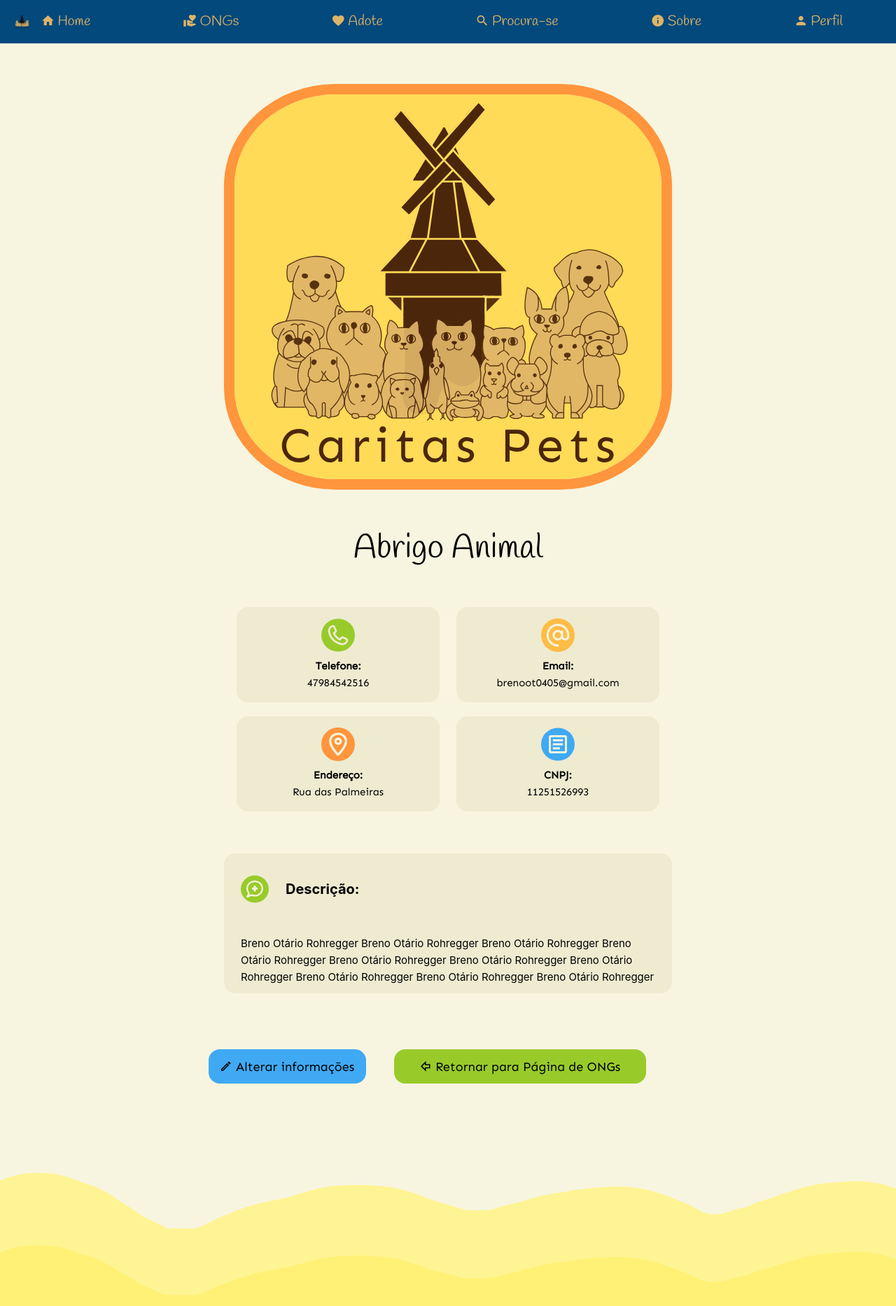
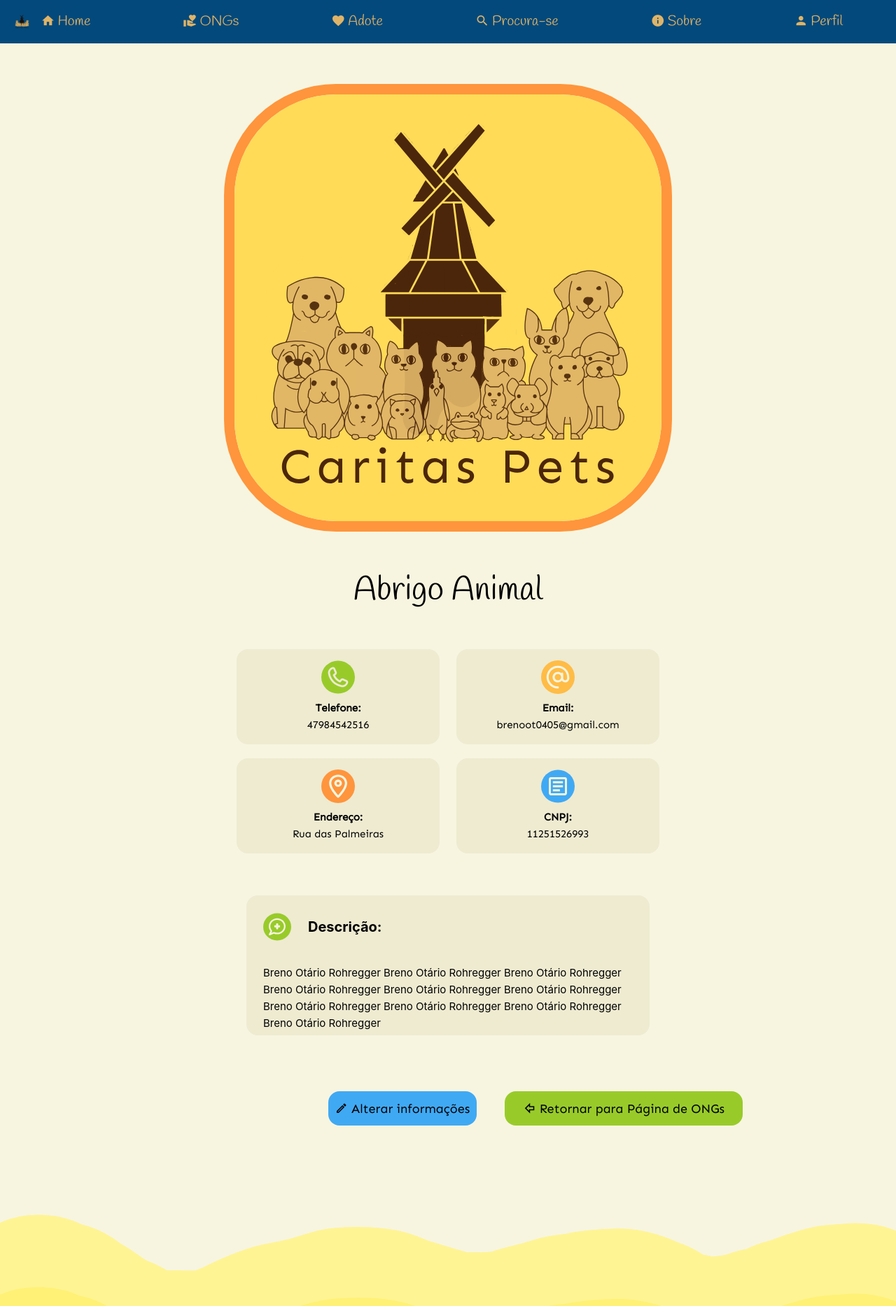
Before and after one commit to CaritasPets/Front-End, a Vue app: page /ongs/profile/1 in a window 1280 px wide. Shown: the top 1867 px of the page at 70% size. Built offline with nearby package versions, Linux system fonts and the light colour scheme.

Commit message:
FEAT: Correction on style of profile pages. #102

```diff
--- a/src/components/InfosOngComponent.vue
+++ b/src/components/InfosOngComponent.vue
@@ -4,7 +4,7 @@ const props = defineProps(['ong'])
 
 <template>
   <div class="bg-[#F7F5E0] pt-15 overflow-hidden">
-    <img :src="props?.ong?.foto" alt="Foto da ONG" class="w-full h-[610px] object-cover md:w-[50%] md:ml-[25%]  md:rounded-[25%] md:max-h-[500px] lg:max-h-[580px] md:h-[80%] lg:border-15 lg:border-[#FF953C]" />
+    <img :src="props?.ong?.foto" alt="Foto da ONG" class="w-full h-[610px] object-cover md:w-[50%] md:ml-[25%]  md:rounded-[25%] md:max-h-[500px] lg:max-h-[700px] md:h-[80%] lg:border-15 lg:border-[#FF953C]" />
   </div>
   <section class="bg-[#F7F5E0]">
     <div class="h-[520px] bg-[#F7F5E0] rounded-t-4xl -mt-7 relative z-10 lg:mt-0">
@@ -36,13 +36,12 @@ const props = defineProps(['ong'])
               class="w-12 h-12 mb-2"><strong>CNPJ:</strong> {{ props?.ong?.cnpj }}
           </li>
         </ul>
-        <p
-          class="w-[90%] h-[250px] bg-[#EEEBD1] flex flex-wrap items-center gap-6 pl-6 pr-4 pt-5 mt-15 rounded-2xl max-w-[650px] mx-auto md:h-[200px] max-h[300px] sm:w-[55%] md:w-[65%] lg:w-[50%]">
+        <p class="w-[90%] h-[250px] bg-[#EEEBD1] flex flex-wrap items-center gap-6 pl-6 pr-4 pt-5 mt-15 rounded-2xl max-w-[600px] mx-auto md:h-[200px] max-h[300px] sm:w-[55%] md:w-[65%] lg:w-[45%]">
           <img src="/petInformationIcons/coment-icon.svg" alt="Ícone Comentário" class="w-10 h-10"><strong
             class="text-xl">Descrição:</strong> {{ props?.ong.descricao }}</p>
       </div>
     </div>
-    <div class="text-center flex mb-10 gap-5 justify-center mt-60 bg-[#F7F5E0] lg:ml-40 sm:max-w-[900px] md:gap-10">
+    <div class="text-center flex flex-wrap mb-10 gap-5 justify-center mt-60 bg-[#F7F5E0] lg:ml-85 sm:max-w-[850px] md:gap-10">
       <button
         class="bg-[#40A9F4] mt-10 w-[80%] text-lg pt-2 pb-2 rounded-2xl font-[Sen] cursor-pointer border-2 border-transparent transition-all duration-500 hover:bg-transparent hover:border-[#40A9F4] hover:text-[#40A9F4] sm:w-[25%]">
         <span class="mdi mdi-pencil-outline"></span> Alterar informações
--- a/src/components/InfosPetComponent.vue
+++ b/src/components/InfosPetComponent.vue
@@ -16,7 +16,7 @@ function goToAdote() {
 
 <template>
     <div class="bg-[#F7F5E0] pt-15 overflow-hidden">
-        <img :src="props?.propriedades?.foto" alt="Foto do Pet" class="w-full h-[610px] object-cover md:w-[50%] md:ml-[25%] md:max-h-[500px] lg:max-h-[580px] md:rounded-[25%] md:h-[100%] md:border-15 md:border-[#FF953C]"/>
+        <img :src="props?.propriedades?.foto" alt="Foto do Pet" class="w-full h-[610px] object-cover md:w-[50%] md:ml-[25%] md:max-h-[500px] lg:max-h-[700px] md:rounded-[25%] md:h-[100%] md:border-15 md:border-[#FF953C]"/>
     </div>
     <section class="bg-[#F7F5E0]">
         <div class="h-[520px] bg-[#F7F5E0] rounded-t-4xl -mt-20 relative z-10 md:mt-0">
@@ -54,14 +54,14 @@ function goToAdote() {
                 </ul>
             </div>
         </div>
-        <div class="w-[90%] h-full bg-[#EEEBD1] flex flex-col sm:flex-row items-center gap-6 p-6 mr-5 ml-5 rounded-2xl max-w-[650px] mx-auto md:w-full md:ml-[11%] lg:ml-[23%]">
+        <div class="w-[90%] h-full bg-[#EEEBD1] flex flex-col sm:flex-row items-center gap-6 p-6 mr-5 ml-5 rounded-2xl max-w-[650px] mx-auto md:w-full md:ml-[18%] lg:ml-[29%]">
             <img v-if="props?.ong?.foto" :src="props.ong.foto" alt="Foto da ONG" class="w-24 h-24 rounded-full object-cover border-4 border-[#FF953C] sm:w-34 sm:h-24" />
             <div class="flex flex-col text-center sm:text-left">
                 <p class="text-2xl font-['Sen'] font-semibold">{{ props?.ong?.nome }}</p>
                 <p class="text-lg font-['Sen'] flex items-center gap-2 justify-center"><img src="/petInformationIcons/phone-icon.svg" alt="Ícone de telefone" class="w-[5%]"> {{ props?.ong?.telefone }}</p>
             </div>
         </div>
-        <div class="text-center flex flex-wrap mb-10 gap-5 justify-center bg-[#F7F5E0] lg:ml-27 sm:max-w-[1000px] md:gap-10">
+        <div class="text-center flex flex-wrap mb-10 gap-5 justify-center bg-[#F7F5E0] lg:ml-66  sm:max-w-[1000px] md:gap-10">
             <button
                 class="bg-[#40A9F4] mt-10 w-[90%] text-lg pt-2 pb-2 rounded-2xl font-[Sen] cursor-pointer border-2 border-transparent transition-all duration-500 hover:bg-transparent hover:border-[#40A9F4] hover:text-[#40A9F4] sm:w-[20%]"
                 @click="goToOngProfile">
--- a/src/components/InfosPetPerdidoComponent.vue
+++ b/src/components/InfosPetPerdidoComponent.vue
@@ -17,7 +17,7 @@ function goToProcuraSe() {
 <template>
 
     <div class="bg-[#F7F5E0] pt-15 overflow-hidden">
-        <img :src="props?.petPerdido?.foto" alt="Foto do Pet" class="w-full h-[510px] object-cover md:w-[50%] md:ml-[25%] md:max-h-[500px] lg:max-h-[580px] md:rounded-[25%] md:h-[100%] md:border-15 md:border-[#FFBC46]"/>
+        <img :src="props?.petPerdido?.foto" alt="Foto do Pet" class="w-full h-[510px] object-cover md:w-[50%] md:ml-[25%] md:max-h-[500px] lg:max-h-[700px] md:rounded-[25%] md:h-[100%] md:border-15 md:border-[#FFBC46]"/>
     </div>
     <section class="bg-[#F7F5E0]">
         <div class="h-[520px] bg-[#F7F5E0] rounded-t-4xl -mt-7 relative z-10 md:mt-0">
@@ -35,14 +35,14 @@ function goToProcuraSe() {
                 </ul>
             </div>
         </div>
-        <div class="w-[90%] h-full bg-[#EEEBD1] flex flex-col sm:flex-row items-center gap-6 mt-10 p-6 mr-5 ml-5 rounded-2xl max-w-[650px] mx-auto md:w-full md:ml-[11%] lg:ml-[23%]">
+        <div class="w-[90%] h-full bg-[#EEEBD1] flex flex-col sm:flex-row items-center gap-6 p-6 mt-10 mr-5 ml-5 rounded-2xl max-w-[650px] mx-auto md:w-full md:ml-[13%] lg:ml-[29%]">
             <img v-if="props?.user?.foto_perfil" :src="props.user.foto_perfil.file" alt="Foto do Dono" class="w-24 h-24 rounded-full object-cover border-4 border-[#FF953C] sm:w-34 sm:h-24" />
             <div class="flex flex-col text-center sm:text-left">
                 <p class="text-2xl font-['Sen'] font-semibold">{{ props?.user?.nome }}</p>
                 <p class="text-lg font-['Sen'] flex items-center gap-2 justify-center"><img src="/petInformationIcons/phone-icon.svg" alt="Ícone de telefone" class="w-[5%]"> {{ props?.user?.telefone }}</p>
             </div>
         </div>
-        <div class="text-center flex flex-wrap mb-10 gap-5 ml-5 max-w-[370px] justify-center bg-[#F7F5E0] lg:ml-27 sm:max-w-[1000px] md:gap-10">
+        <div class="text-center flex flex-wrap mb-10 gap-5 justify-center bg-[#F7F5E0] lg:ml-66  sm:max-w-[1000px] md:gap-10">
             <button
                 class="bg-[#40A9F4] mt-10 w-[90%] text-lg pt-2 pb-2 rounded-2xl font-[Sen] cursor-pointer border-2 border-transparent transition-all duration-500 hover:bg-transparent hover:border-[#40A9F4] hover:text-[#40A9F4] sm:w-[20%]"
                 @click="goToUserProfile">
--- a/src/components/InfosUserComponent.vue
+++ b/src/components/InfosUserComponent.vue
@@ -6,13 +6,15 @@ defineEmits(['logout'])
 <template>
   <div class="bg-[#F7F5E0] pt-15 overflow-hidden">
     <img :src="props?.user?.foto_perfil?.url" alt="Foto do usuário"
-      class="w-full h-[610px] object-cover md:w-[50%] md:ml-[25%] md:max-h-[500px] lg:max-h-[580px] md:rounded-[25%] md:h-[100%] md:border-15 md:border-[#40A9F4]" />
+      class="w-full h-[610px] object-cover md:w-[50%] md:ml-[25%] md:max-h-[500px] lg:max-h-[700px] md:rounded-[25%] md:h-[100%] md:border-15 md:border-[#40A9F4]" />
+
   </div>
   <section class="bg-[#F7F5E0]">
     <div class="h-[160px] bg-[#F7F5E0] rounded-t-4xl -mt-20 relative z-10 md:mt-0">
       <h2 class="font-['Handlee'] text-5xl text-center p-15">
         {{ props?.user?.nome }}
       </h2>
+
     </div>
     <div class="w-full h-full">
       <ul class="font-['Sen'] flex flex-wrap w-[100%] gap-6 align-center justify-center mb-5 md:mt-10">
@@ -29,9 +31,8 @@ defineEmits(['logout'])
         </li>
       </ul>
     </div>
-    <div
-      class="text-center flex flex-wrap mb-10 gap-5 justify-center bg-[#F7F5E0] pt-10 lg:ml-27 sm:max-w-[1000px] md:gap-10">
-      <button @click="$emit('logout')" class="bg-[#98CB2A] mt-10 w-[50%] text-lg pt-2 pb-2 rounded-2xl font-[Sen] cursor-pointer border-2 border-transparent transition-all duration-500 hover:bg-transparent hover:border-[#98CB2A] hover:text-[#98CB2A] sm:w-[20%]"><span class="mdi mdi-arrow-left-bold-outline"></span> Sair
+    <div class="text-center flex flex-wrap mb-10 gap-5 justify-center bg-[#F7F5E0] pt-10 lg:ml-65 sm:max-w-[1000px] md:gap-10">
+      <button @click="$emit('logout')" class="bg-[#98CB2A] mt-10 w-[50%] text-lg pt-2 pb-2 rounded-2xl font-[Sen] cursor-pointer border-2 border-transparent transition-all duration-500 hover:bg-transparent hover:border-[#98CB2A] hover:text-[#2c2e27] sm:w-[20%]"><span class="mdi mdi-arrow-left-bold-outline"></span> Sair
       </button>
       <button class="bg-[#40A9F4] mt-10 w-[70%] text-lg pt-2 pb-2 rounded-2xl font-[Sen] cursor-pointer border-2 border-transparent transition-all duration-500 hover:bg-transparent hover:border-[#40A9F4] hover:text-[#40A9F4] sm:w-[30%]"><span class="mdi mdi-pencil-outline"></span> Alterar informações
       </button>
```
